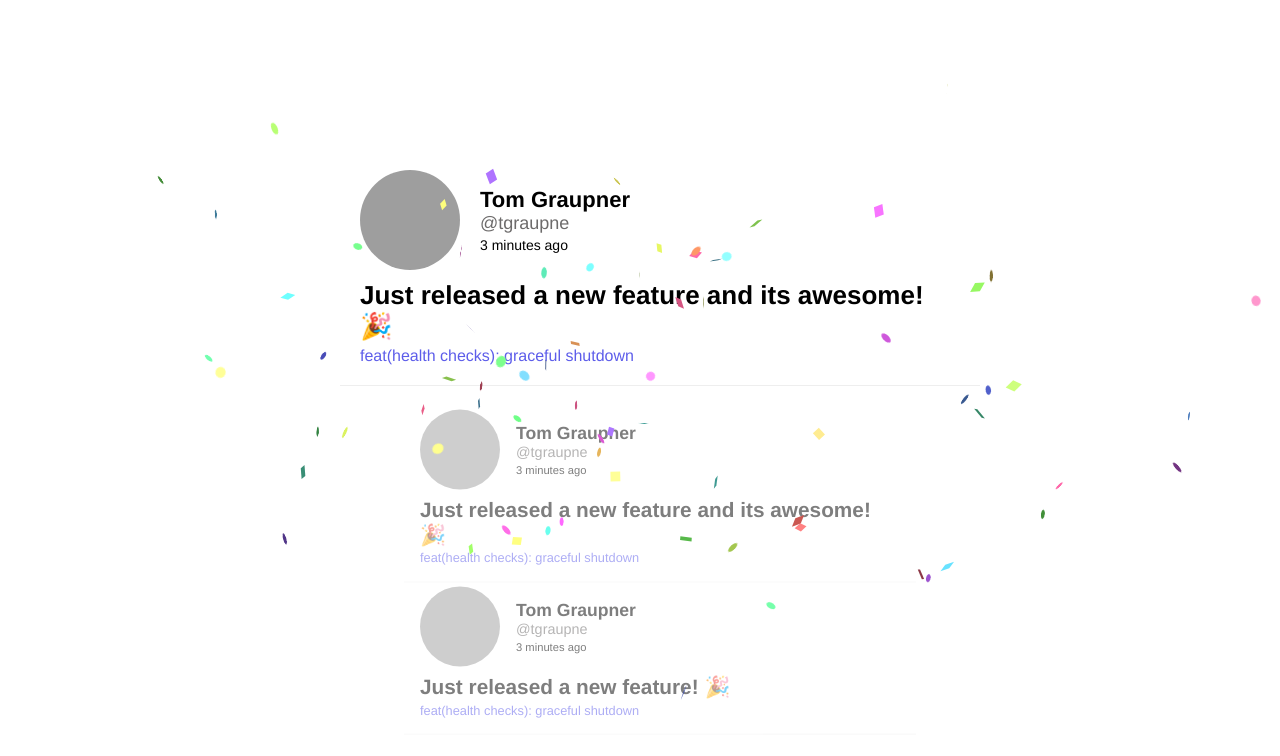
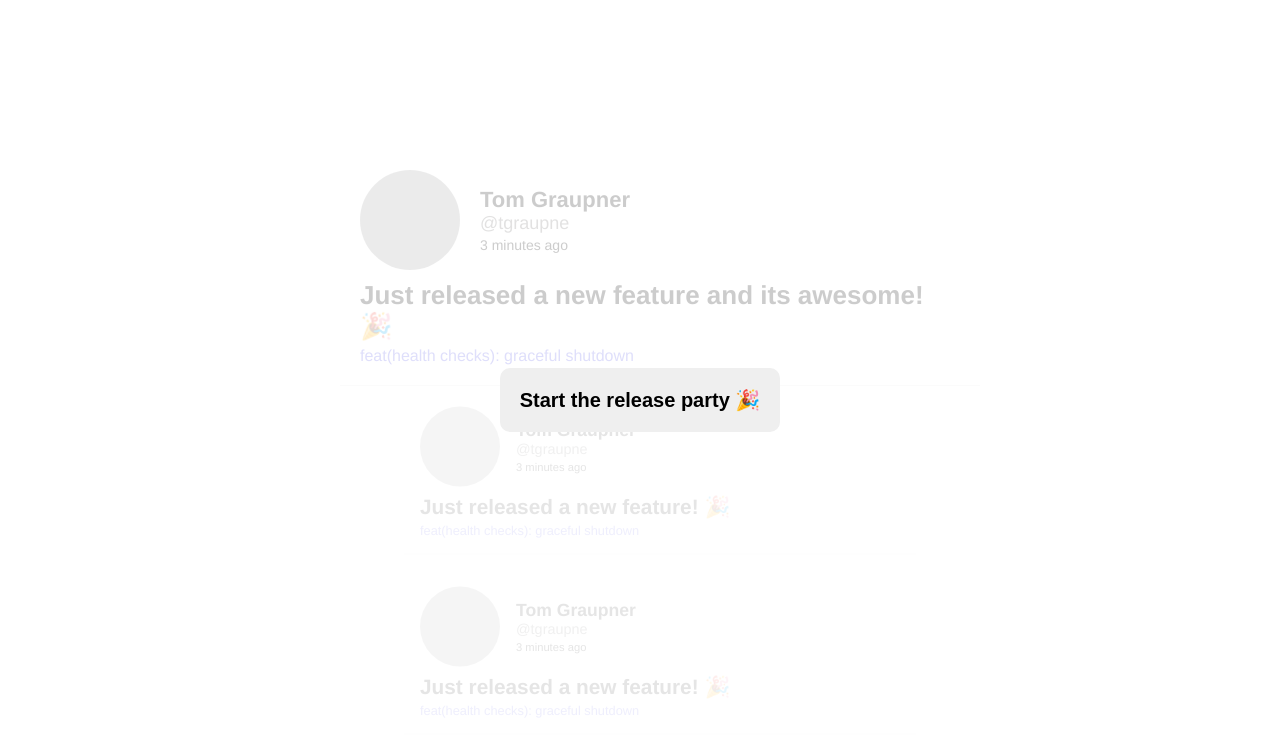
Before and after one commit to Qubit-9/releaseparty, a website: page public/index.html in a window 1280 px wide. Drawn offline with Linux system fonts and the light colour scheme; grey boxes are pictures that could not be loaded.

Commit message:
feat: added start button and sounds

```diff
--- a/public/css/style.css
+++ b/public/css/style.css
@@ -92,3 +92,30 @@ body {
     margin-top: 5px;
     color: #5D5DEA;
 }
+
+.overlay {
+    background-color: rgba(255, 255, 255, 0.8);
+    position: absolute;
+    top: 0;
+    left: 0;
+    width: 100%;
+    height: 100%;
+    z-index: 4;
+    text-align: center;
+    display: flex;
+    align-items: center;
+    justify-content: center;
+}
+
+.overlay.hidden {
+    display: none;
+}
+
+.overlay button {
+    border: none;
+    padding: 20px;
+    cursor: pointer;
+    font-weight: bold;
+    font-size: 20px;
+    border-radius: 10px;
+}
--- a/public/index.html
+++ b/public/index.html
@@ -10,6 +10,9 @@
     <link rel="stylesheet" href="css/style.css">
 </head>
 <body>
+    <div class="overlay">
+        <button id="startButton">Start the release party 🎉</button>
+    </div>
     <div class="timeline">
         <div class="event new">
             <div class="user">
--- a/public/js/main.js
+++ b/public/js/main.js
@@ -4,6 +4,11 @@ class EventHandler {
         party.confetti(document.querySelector('.event'), {
             count: party.variation.range(50, 100)
         })
+    }
+
+    playSuccessSound() {
+        let audio = new Audio('audio/tuturu.mp3');
+        audio.play();
     }
 
     moveAllDown() {
@@ -16,6 +21,7 @@ class EventHandler {
 
             document.querySelector('.event.active').classList.add('inactive-1');
             document.querySelector('.event.active').classList.remove('active');
+            this.playSuccessSound();
 
             window.setTimeout(() => {
                 document.querySelector('.event.new').classList.remove('new');
@@ -29,4 +35,8 @@ class EventHandler {
     }
 }
 
-new EventHandler()
+
+document.querySelector('#startButton').addEventListener('click', () => {
+    document.querySelector('.overlay').classList.add('hidden');
+    new EventHandler()
+});
```
Also changed, not shown: 2 other files.
